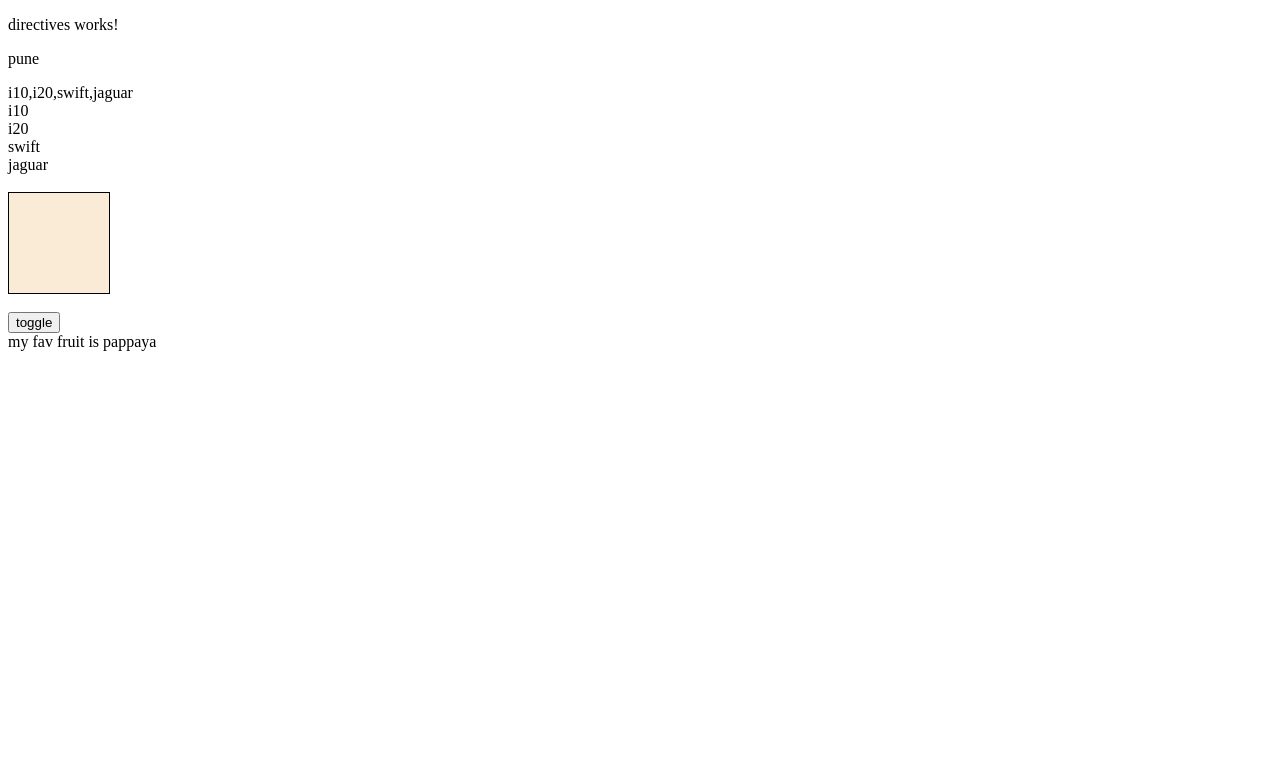
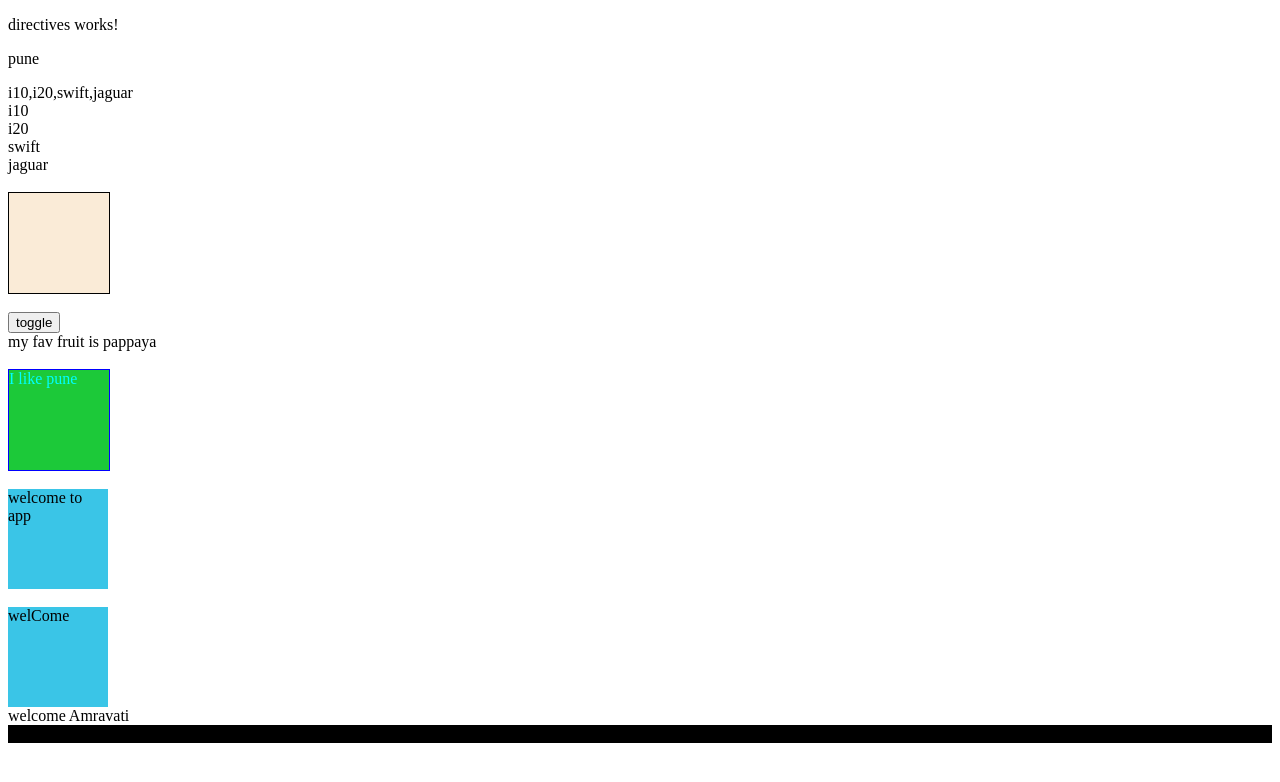
Before and after one commit to CHETNA199829/julybatch, an Angular app in the folder myproject_julybatch/: page /directives in a window 1280 px wide. Shown: the top 782 px of the page. Built offline with nearby package versions, Linux system fonts and the light colour scheme.

Commit message:
ngClass and ngStyle

```diff
--- a/myproject_julybatch/src/app/directives/directives.component.css
+++ b/myproject_julybatch/src/app/directives/directives.component.css
@@ -4,3 +4,24 @@
     height: 100px;
     width: 100px;
 }
+
+.info{
+    color: aqua;
+    border: 1px solid blue;
+}
+
+.adminUser{
+    background-color: rgb(28, 201, 57);
+    height: 100px;
+    width: 100px;
+}
+.mentorUser{
+    background-color: rgb(228, 23, 74);
+    height: 100px;
+    width: 100px;
+}
+.studentUser{
+    background-color: rgb(58, 197, 231);
+    height: 100px;
+    width: 100px;
+}
--- a/myproject_julybatch/src/app/directives/directives.component.html
+++ b/myproject_julybatch/src/app/directives/directives.component.html
@@ -1,27 +1,49 @@
 <p>directives works!</p>
 <div *ngIf="isShow">
-    <p>{{city}}</p>
+  <p>{{ city }}</p>
 </div>
 
-<div>{{cars}}</div>
+<div>{{ cars }}</div>
 
 <div *ngFor="let carName of cars">
-{{carName}}
+  {{ carName }}
 </div>
-<br>
+<br />
 
-<div class="div-container" *ngIf="showDiv">
-</div>
-<br>
+<div class="div-container" *ngIf="showDiv"></div>
+<br />
 <button (click)="toggle()">toggle</button>
 
 <div [ngSwitch]="fruit">
-<div *ngSwitchCase="'mango'">my fav fruit is mango
+  <div *ngSwitchCase="'mango'">my fav fruit is mango</div>
+  <div *ngSwitchCase="'pinapple'">my fav fruit is pinapple</div>
+  <div *ngSwitchCase="'pappaya'">my fav fruit is pappaya</div>
 </div>
-<div *ngSwitchCase="'pinapple'">my fav fruit is pinapple
+<br>
+<!-- <div class="info">I like pune</div> -->
+<div class="info adminUser">I like pune</div>
+<br>
+<div
+  [ngClass]="{
+    adminUser: user == 'Admin',
+    mentorUser: user == 'mentor',
+    studentUser: user == 'student'
+  }"
+>
+  welcome to app
 </div>
-<div *ngSwitchCase="'pappaya'">my fav fruit is pappaya
+<br>
+<!-- or -->
+<div [class.adminUser]="user == 'Admin'"
+     [class.mentorUser]="user == 'mentor'"
+     [class.studentUser]="user == 'student'">
+    welCome
 </div>
 
+<div style="color: black;">
+welcome Amravati
+</div>
 
-</div>
+<div [ngStyle]= "user == 'Admin' ? {'background-color': 'yellow'} : {'background-color': 'black'}">
+    welcome Amravati
+    </div>
--- a/myproject_julybatch/src/app/directives/directives.component.ts
+++ b/myproject_julybatch/src/app/directives/directives.component.ts
@@ -6,6 +6,11 @@ import { Component } from '@angular/core';
   styleUrls: ['./directives.component.css']
 })
 export class DirectivesComponent {
+// user:string="Admin";
+// user:string="mentor";
+user:string="student";
+
+
 
 
 //The Angular 8 directives are used to manipulate the DOM. By using Angular directives, you can change the appearance, behavior or a layout of a DOM element. It also helps you to extend HTML.
```
